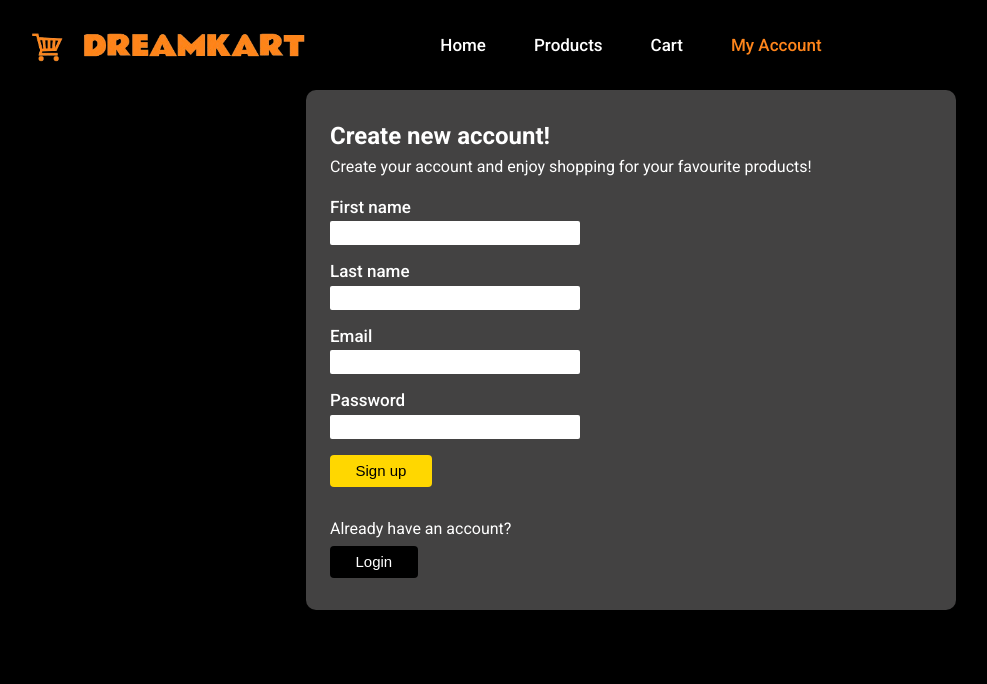
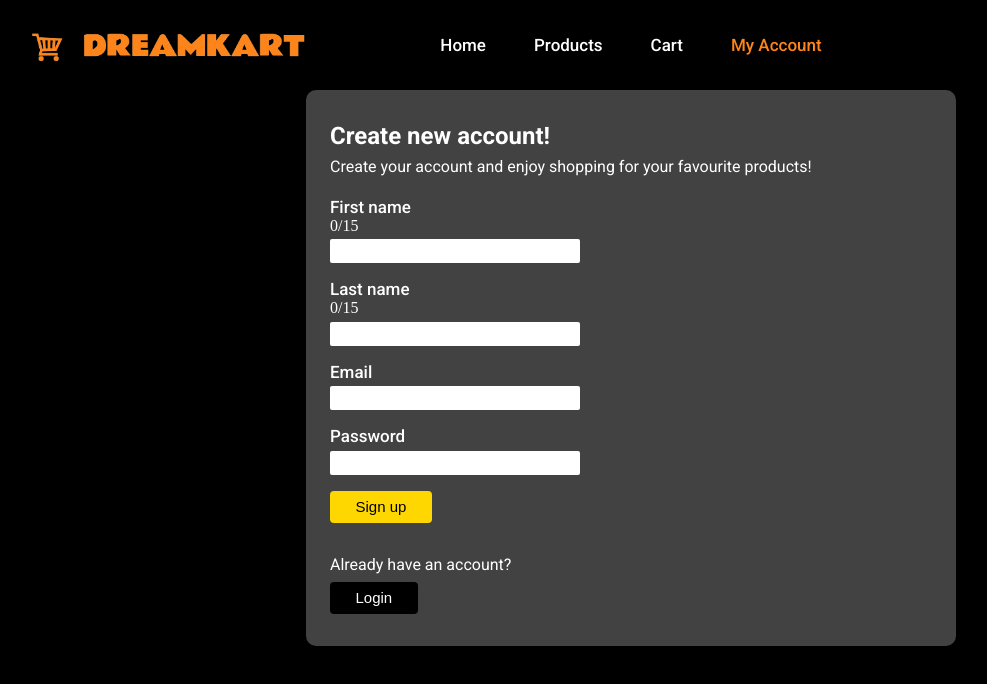
Before and after one commit to RohanGorla/E-Commerce-Template, a React (Vite) app in the folder client/: page /account/register in a window 1280 px wide. Shown: the top 684 px of the page, without its empty margins (9-996 px from the left). Built offline with nearby package versions, Linux system fonts and the light colour scheme.

Commit message:
Add character count limiter for first and last names of users in user register page

```diff
--- a/client/src/components/Register.jsx
+++ b/client/src/components/Register.jsx
@@ -49,24 +49,30 @@ function Register() {
       </div>
       <form className="Register_Form" onSubmit={addUser}>
         <div className="Register_Firstname">
-          <label>First name</label>
+          <div className="Register_Field--Label_And_Count">
+            <label>First name</label>
+            <p className="Register_Field--Count">{context.first.length}/15</p>
+          </div>
           <input
             className="Register_Firstname--Input"
             type="text"
             required
             onChange={(e) => {
-              context.setFirst(e.target.value);
+              if (e.target.value.length <= 15) context.setFirst(e.target.value);
             }}
             value={context.first}
           ></input>
         </div>
         <div className="Register_Lastname">
-          <label>Last name</label>
+          <div className="Register_Field--Label_And_Count">
+            <label>Last name</label>
+            <p className="Register_Field--Count">{context.last.length}/15</p>
+          </div>
           <input
             className="Register_Lastname--Input"
             type="text"
             onChange={(e) => {
-              context.setLast(e.target.value);
+              if (e.target.value.length <= 15) context.setLast(e.target.value);
             }}
             value={context.last}
           ></input>
```
